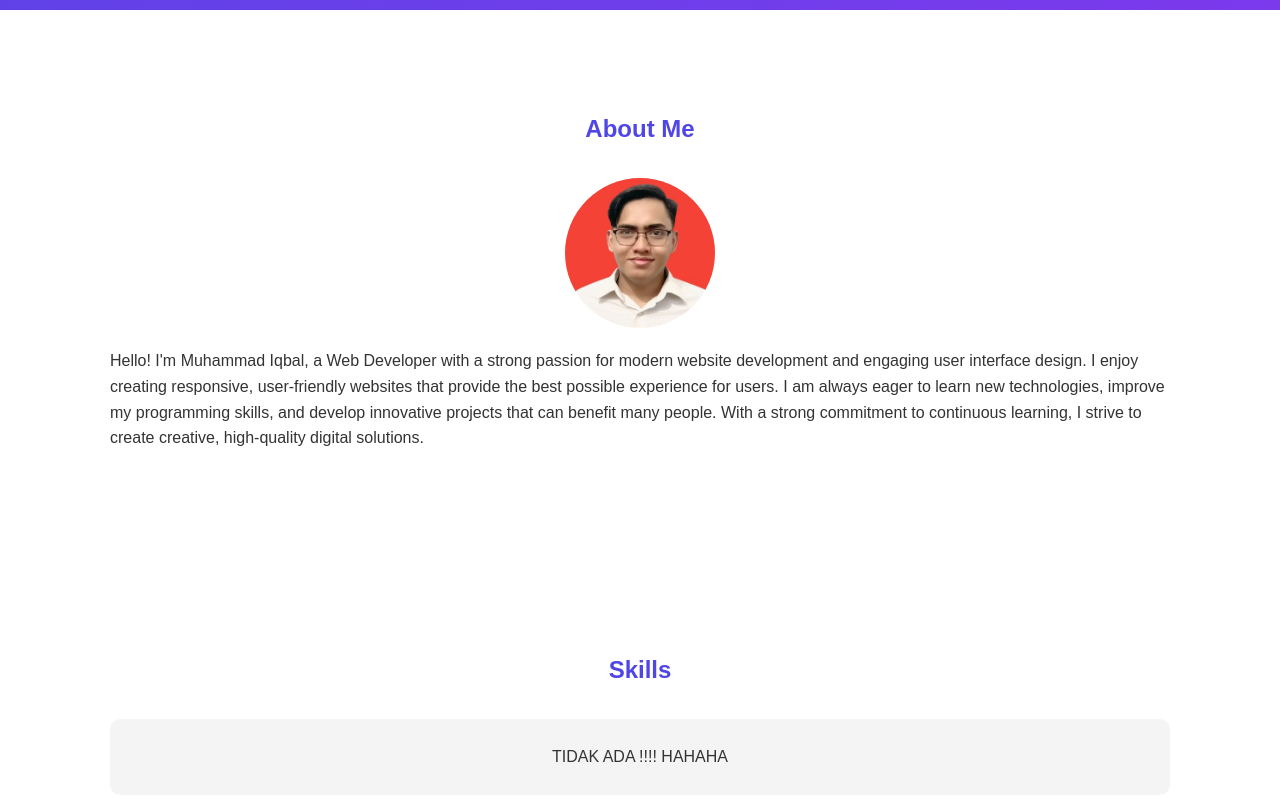
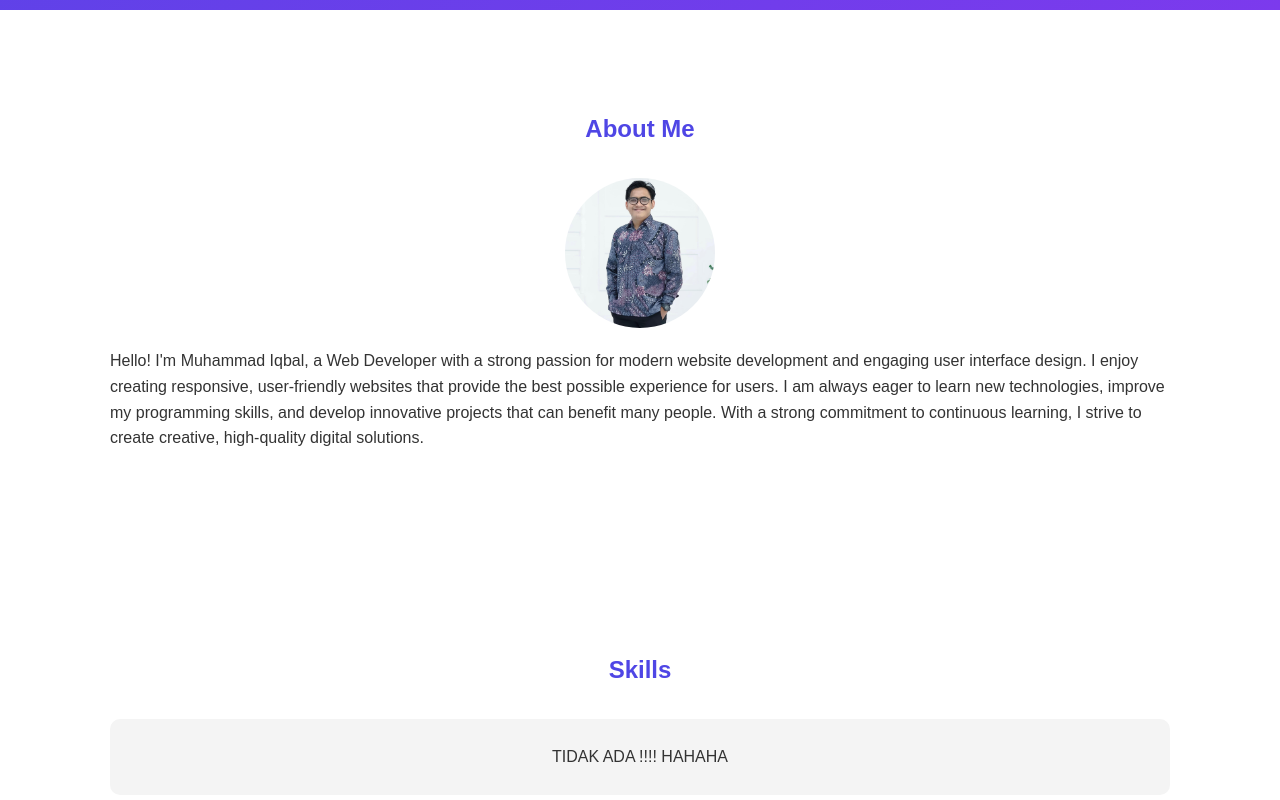
Before and after one commit to iqbal0899/portofolio, a plain HTML site: page index.html in a window 1280 px wide. Shown: the part 790-1590 px from the top of the page. Drawn offline with Linux system fonts and the light colour scheme.

Commit message:
Revise index.html for portfolio updates
Updated the HTML structure and content of the portfolio page.

```diff
--- a/index.html
+++ b/index.html
@@ -35,7 +35,7 @@
     <!-- About -->
     <section id="about" class="section reveal">
         <h2>About Me</h2>
-        <img src="iqbal.jpg" alt="Profile Picture" class="profile-pic">
+        <img src="iqbal 2.jpg" alt="Profile Picture" class="profile-pic">
         <p>
              Hello! I'm Muhammad Iqbal, a Web Developer with a strong passion for
     modern website development and engaging user interface design.
```
